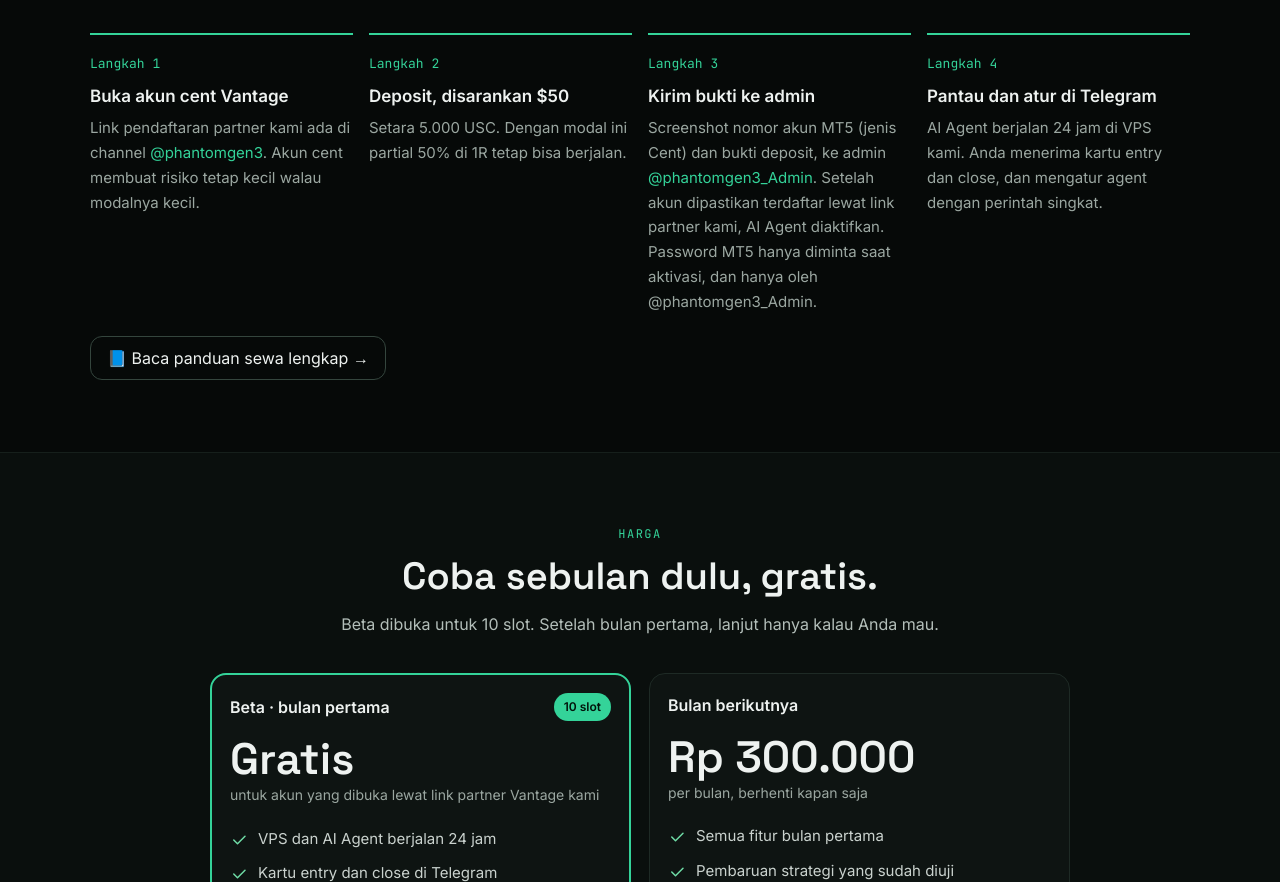
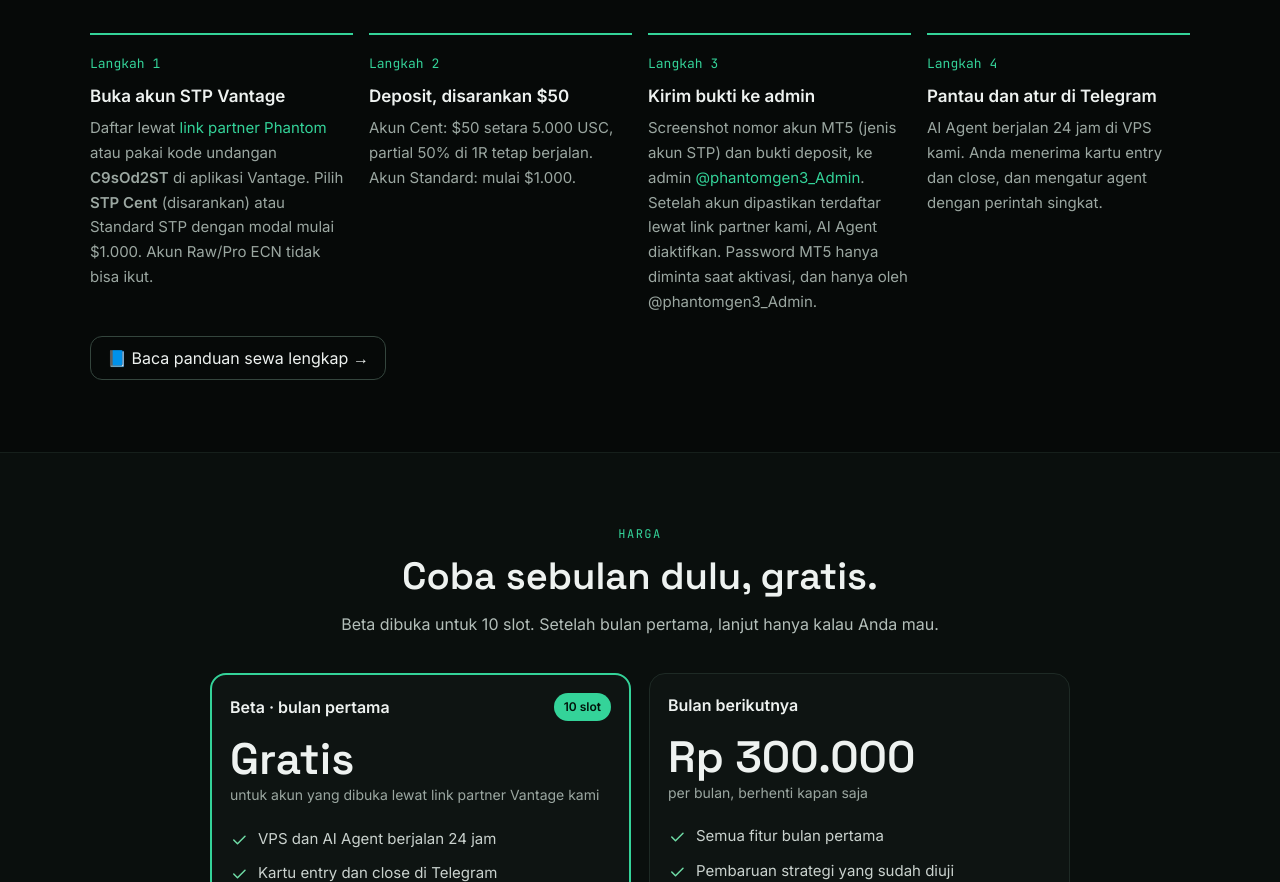
Before and after one commit to bayuadji5661-web/phantom, a plain HTML site: page index.html in a window 1280 px wide. Shown: the part 4999-5881 px from the top of the page. Drawn offline with Linux system fonts and the light colour scheme.

Commit message:
daftar IB: index.html

```diff
--- a/index.html
+++ b/index.html
@@ -316,9 +316,9 @@ body{background-image:radial-gradient(900px 420px at 15% -80px,rgba(52,211,153,.
 <div style="font-family:'JetBrains Mono',monospace;font-size:12px;color:#34D399;letter-spacing:1.5px;margin-bottom:10px">CARA SEWA</div>
 <h2 style="font-family:'Space Grotesk',sans-serif;font-weight:600;font-size:clamp(28px,3.4vw,42px);line-height:1.15;margin:0 0 36px;max-width:680px">Tanpa sewa VPS sendiri. Empat langkah dan AI Agent berjalan.</h2>
 <ol class="g-daftar" style="list-style:none;padding:0;margin:0;display:grid;grid-template-columns:repeat(auto-fit,minmax(240px,1fr));gap:16px">
-<li style="border-top:2px solid #34D399;padding-top:18px"><div style="font-family:'JetBrains Mono',monospace;color:#34D399;font-size:13px;margin-bottom:8px">Langkah 1</div><div style="font-weight:600;font-size:17px;margin-bottom:6px">Buka akun cent Vantage</div><div style="font-size:15px;color:#9BA7A1">Link pendaftaran partner kami ada di channel <a href="https://t.me/phantomgen3">@phantomgen3</a>. Akun cent membuat risiko tetap kecil walau modalnya kecil.</div></li>
-<li style="border-top:2px solid #34D399;padding-top:18px"><div style="font-family:'JetBrains Mono',monospace;color:#34D399;font-size:13px;margin-bottom:8px">Langkah 2</div><div style="font-weight:600;font-size:17px;margin-bottom:6px">Deposit, disarankan $50</div><div style="font-size:15px;color:#9BA7A1">Setara 5.000 USC. Dengan modal ini partial 50% di 1R tetap bisa berjalan.</div></li>
-<li style="border-top:2px solid #34D399;padding-top:18px"><div style="font-family:'JetBrains Mono',monospace;color:#34D399;font-size:13px;margin-bottom:8px">Langkah 3</div><div style="font-weight:600;font-size:17px;margin-bottom:6px">Kirim bukti ke admin</div><div style="font-size:15px;color:#9BA7A1">Screenshot nomor akun MT5 (jenis Cent) dan bukti deposit, ke admin <a href="https://t.me/phantomgen3_Admin">@phantomgen3_Admin</a>. Setelah akun dipastikan terdaftar lewat link partner kami, AI Agent diaktifkan. Password MT5 hanya diminta saat aktivasi, dan hanya oleh @phantomgen3_Admin.</div></li>
+<li style="border-top:2px solid #34D399;padding-top:18px"><div style="font-family:'JetBrains Mono',monospace;color:#34D399;font-size:13px;margin-bottom:8px">Langkah 1</div><div style="font-weight:600;font-size:17px;margin-bottom:6px">Buka akun STP Vantage</div><div style="font-size:15px;color:#9BA7A1">Daftar lewat <a href="https://www.vtg-mkt-apac.com/id/open-live-account/?affid=MzYwMTY1NDI=&amp;invitecode=C9sOd2ST" target="_blank" rel="noopener">link partner Phantom</a> atau pakai kode undangan <b>C9sOd2ST</b> di aplikasi Vantage. Pilih <b>STP Cent</b> (disarankan) atau Standard STP dengan modal mulai $1.000. Akun Raw/Pro ECN tidak bisa ikut.</div></li>
+<li style="border-top:2px solid #34D399;padding-top:18px"><div style="font-family:'JetBrains Mono',monospace;color:#34D399;font-size:13px;margin-bottom:8px">Langkah 2</div><div style="font-weight:600;font-size:17px;margin-bottom:6px">Deposit, disarankan $50</div><div style="font-size:15px;color:#9BA7A1">Akun Cent: $50 setara 5.000 USC, partial 50% di 1R tetap berjalan. Akun Standard: mulai $1.000.</div></li>
+<li style="border-top:2px solid #34D399;padding-top:18px"><div style="font-family:'JetBrains Mono',monospace;color:#34D399;font-size:13px;margin-bottom:8px">Langkah 3</div><div style="font-weight:600;font-size:17px;margin-bottom:6px">Kirim bukti ke admin</div><div style="font-size:15px;color:#9BA7A1">Screenshot nomor akun MT5 (jenis akun STP) dan bukti deposit, ke admin <a href="https://t.me/phantomgen3_Admin">@phantomgen3_Admin</a>. Setelah akun dipastikan terdaftar lewat link partner kami, AI Agent diaktifkan. Password MT5 hanya diminta saat aktivasi, dan hanya oleh @phantomgen3_Admin.</div></li>
 <li style="border-top:2px solid #34D399;padding-top:18px"><div style="font-family:'JetBrains Mono',monospace;color:#34D399;font-size:13px;margin-bottom:8px">Langkah 4</div><div style="font-weight:600;font-size:17px;margin-bottom:6px">Pantau dan atur di Telegram</div><div style="font-size:15px;color:#9BA7A1">AI Agent berjalan 24 jam di VPS kami. Anda menerima kartu entry dan close, dan mengatur agent dengan perintah singkat.</div></li>
 </ol>
 <p style="margin:22px 0 0"><a href="panduan" style="display:inline-flex;align-items:center;min-height:44px;padding:0 16px;border:1px solid #34453D;border-radius:12px;color:#EEF2F0;text-decoration:none">📘 Baca panduan sewa lengkap →</a></p>
```
